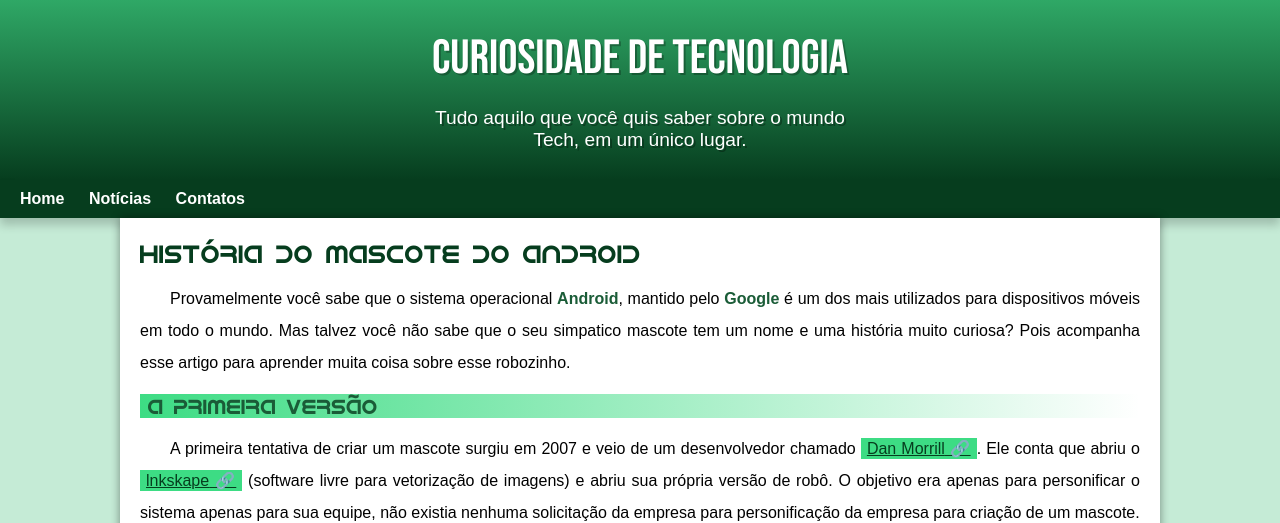
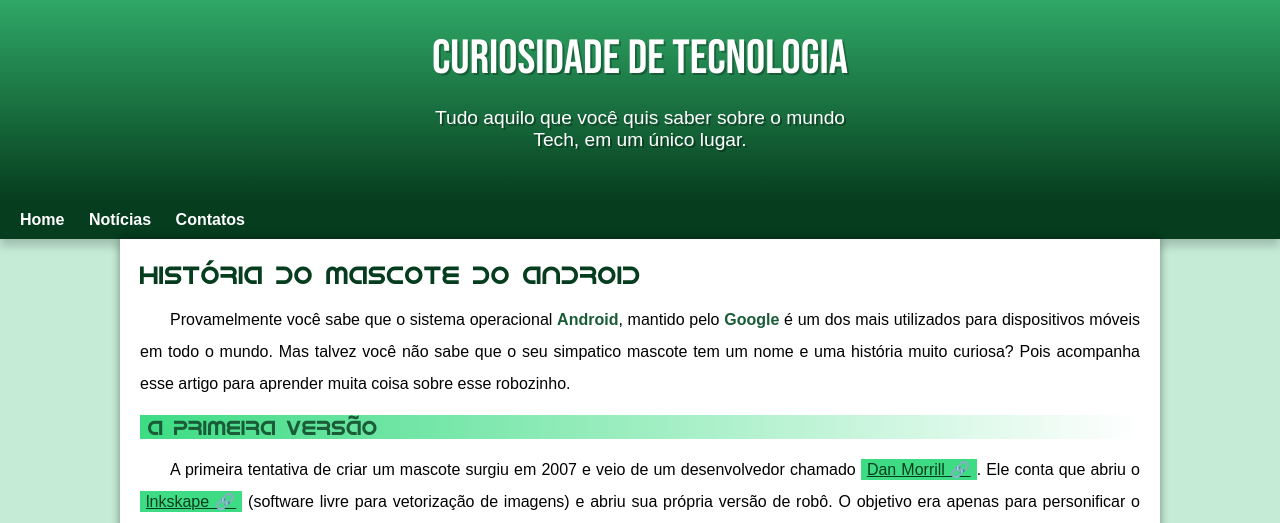
Before and after one commit to FabianaNevesPe/projeto-android, a plain HTML site: page index.html in a window 1280 px wide. Shown: the top 523 px of the page. Drawn offline with Linux system fonts and the light colour scheme.

Commit message:
padding e margin resolvido

```diff
--- a/estilo/style.css
+++ b/estilo/style.css
@@ -51,7 +51,6 @@ main p {
 
 header {
     background-image: linear-gradient(to bottom, var(--cor3), var(--cor5));
-    text-align: center;
     min-height: 150px;
     text-align: center;
     padding-top: 30px;
@@ -68,7 +67,6 @@ header > h1 {
 }
 
 header p {
-    color: white;
     font-family: var(--fonte-padrao);
     font-size: 1.2em;
     color: white;
@@ -76,7 +74,7 @@ header p {
     padding-right: 10px;
     padding-left: 10px;
     margin: auto;
-    margin-bottom: 50px;
+    padding-bottom: 50px;
     text-shadow: 2px 2px 0px rgba(0, 0, 0, 0.315);
 
 }
```
